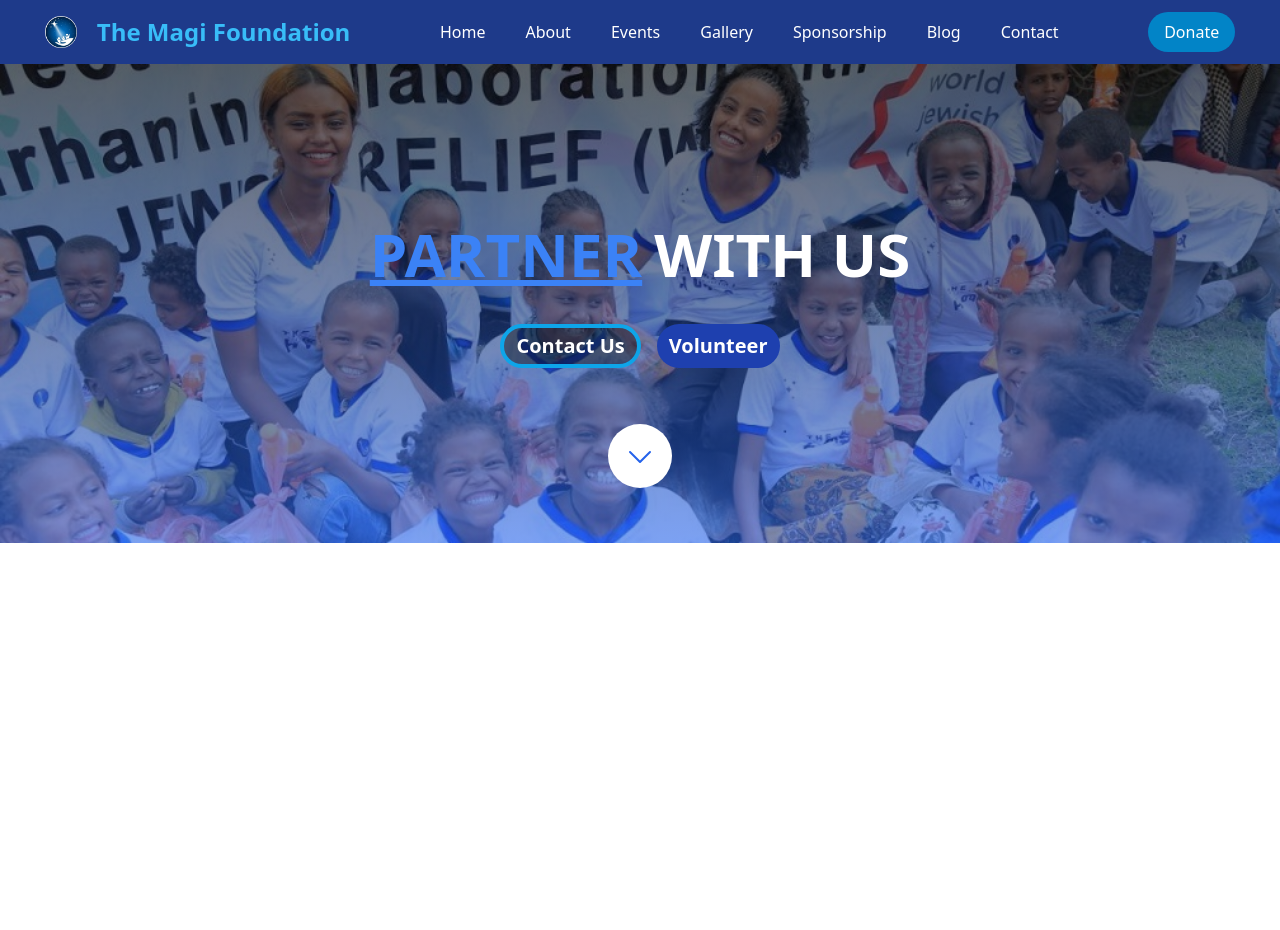
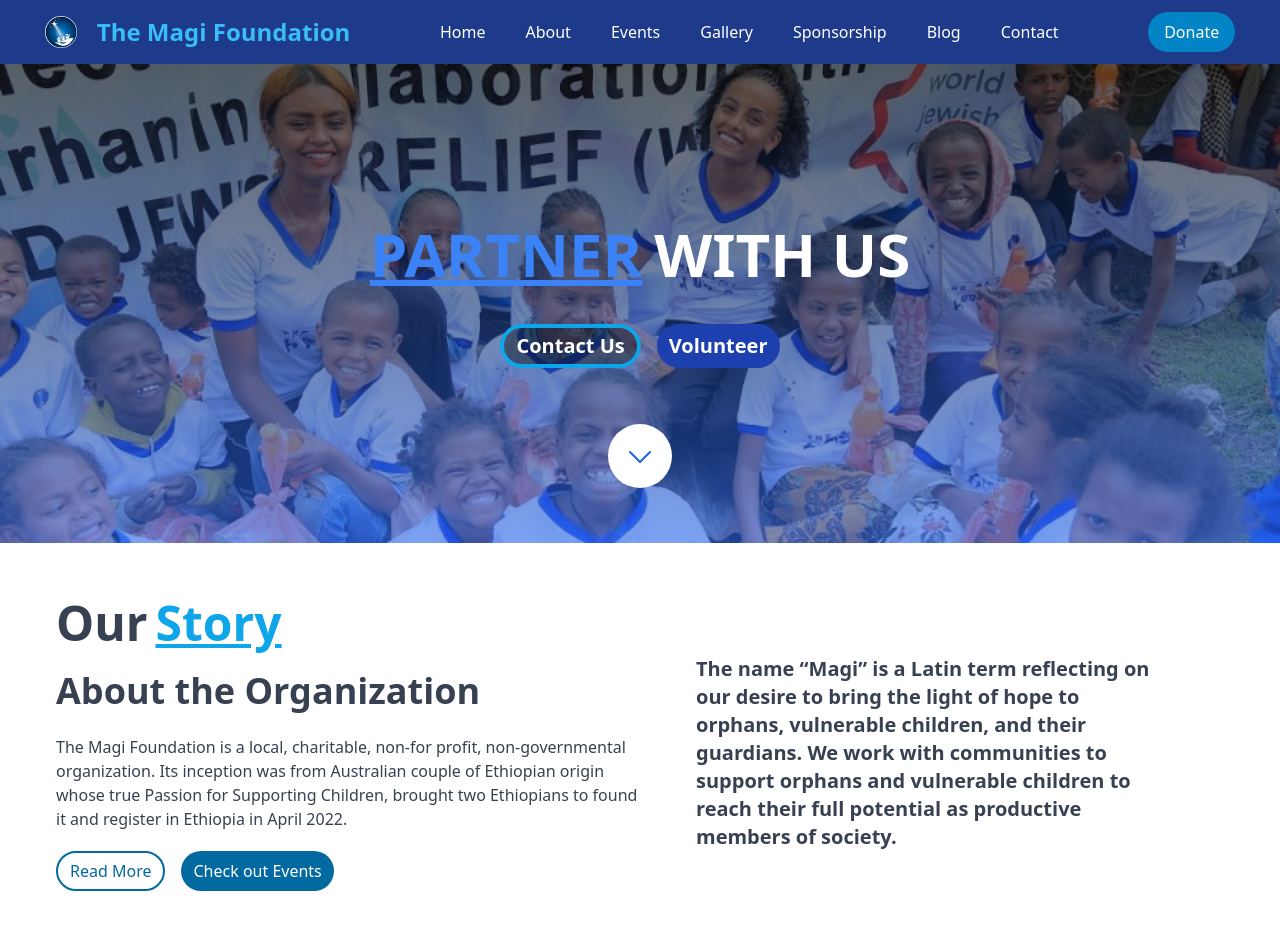
Before and after one commit to KidusThethird/the_magi_foundation_react, a React (Create React App) app: page / in a window 1280 px wide. Shown: the top 930 px of the page. Before the commit the page ends 800 px from the top, so only its background shows below. Built offline with nearby package versions, Linux system fonts and the light colour scheme.

Commit message:
about section added

```diff
--- /dev/null
+++ b/src/components/about.jsx
@@ -0,0 +1,32 @@
+import React from 'react'
+
+const About = () => {
+  return (
+    <div className='grid grid-cols-2 p-14 text-gray-700'>
+
+<div>
+  <div className='flex text-5xl font-semibold space-x-2'>
+    <h1 className=''>Our</h1> <h1 className='text-sky-500 underline'>Story</h1>
+    </div>
+
+    <h1 className='text-4xl font-semibold py-6'>About the Organization</h1>
+    <p className=''>The Magi Foundation is a local, charitable, non-for profit, non-governmental organization. Its inception was from Australian couple of Ethiopian origin whose true Passion for Supporting Children, brought two Ethiopians to found it and register in Ethiopia in April 2022.</p>
+
+   <div className='flex space-x-4 pt-5'>
+    <button className='border-2 border-sky-700 text-sky-700 rounded-full px-3 py-1'>Read More</button>
+    <button className='text-white bg-sky-700 rounded-full px-3 py-2 '>Check out Events</button>
+    </div>
+</div>
+
+
+<div className='my-auto p-14'>
+<h1 className='text-xl font-bold '>
+The name “Magi” is a Latin term reflecting on our desire to bring the light of hope to orphans, vulnerable children, and their guardians. We work with communities to support orphans and vulnerable children to reach their full potential as productive members of society.
+</h1>
+</div>
+
+    </div>
+  )
+}
+
+export default About;
--- a/src/routes/home.jsx
+++ b/src/routes/home.jsx
@@ -1,10 +1,15 @@
 import React from 'react'
 import Hero from '../components/hero'
+import About from '../components/about'
 
 
  const home = () => {
   return (
+    <>
     <Hero />
+    <About />
+    </>
+
   )
 }
 
```
